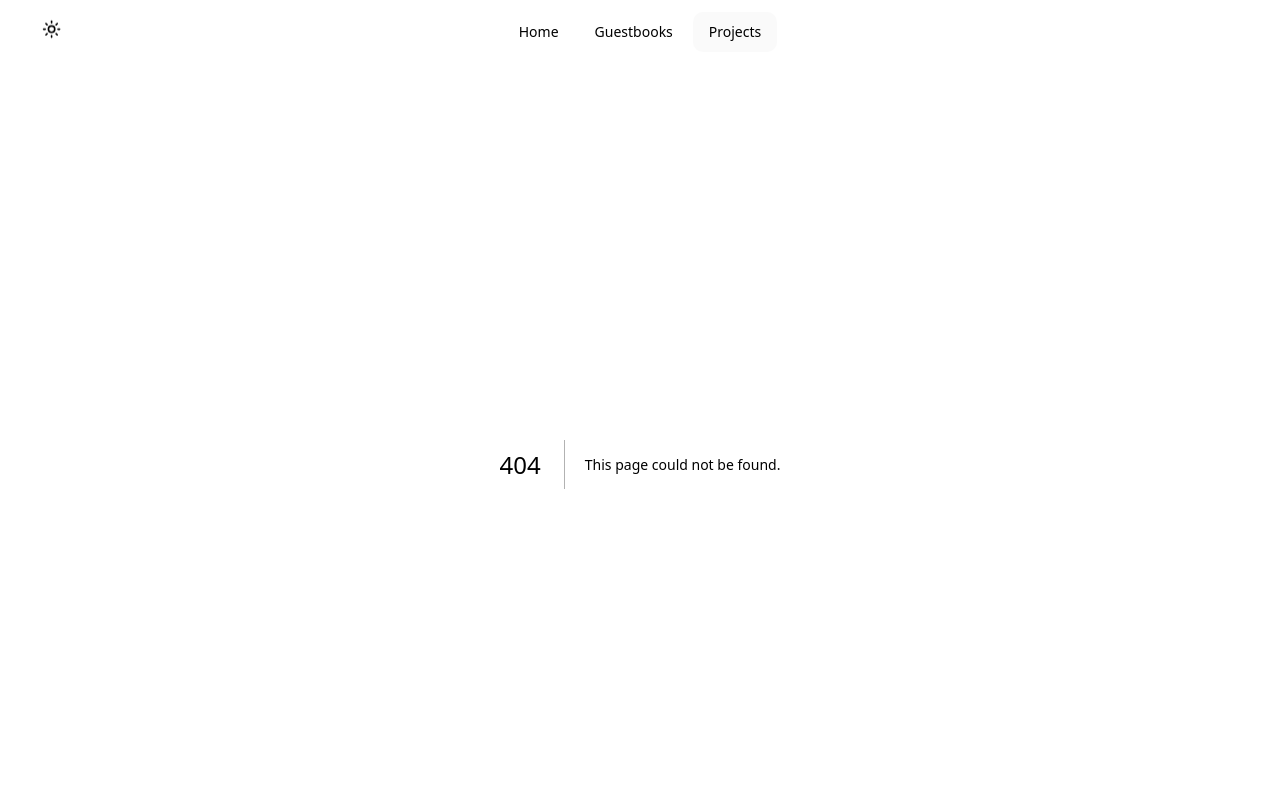
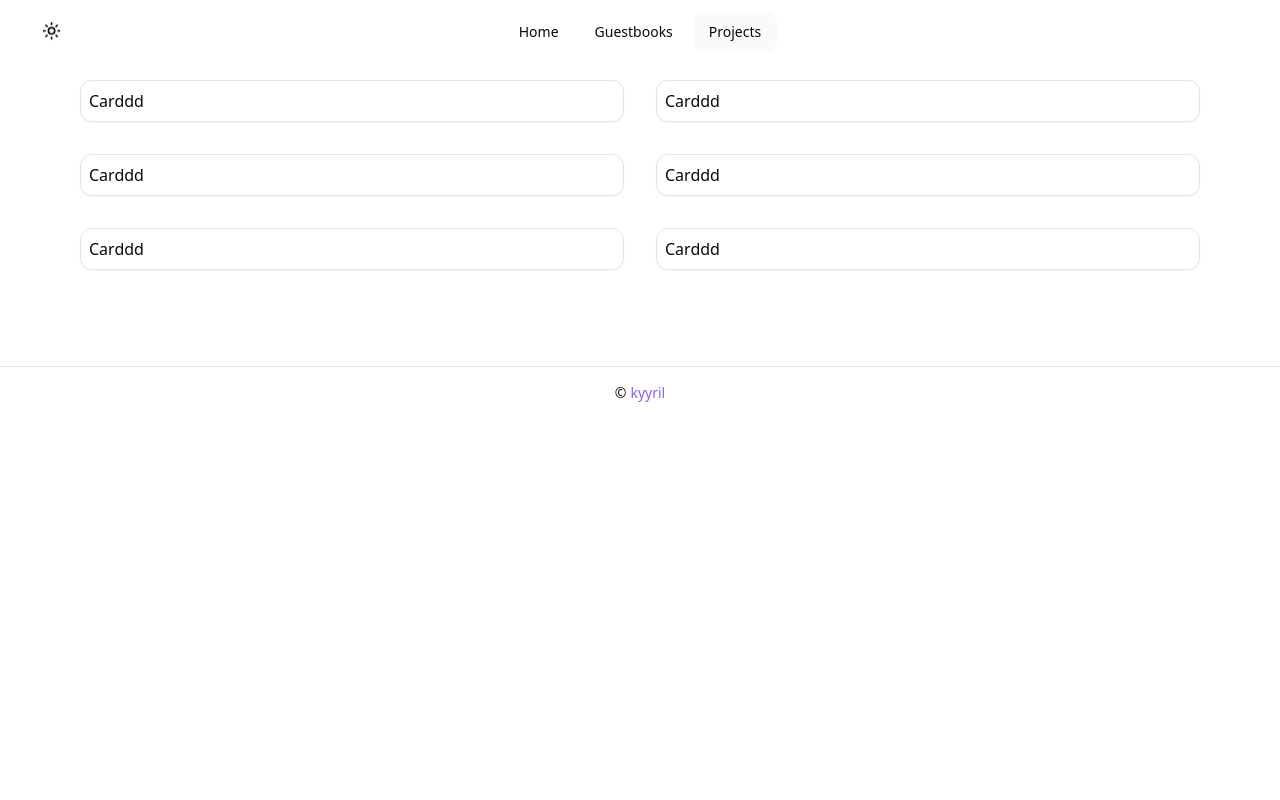
Before and after one commit to kyyril/personal-web, a Next.js app: page /projects in a window 1280 px wide. Before the commit this address had no page. Shown: the top 800 px of the page. Built offline with nearby package versions, Linux system fonts and the light colour scheme.

Commit message:
chore: project page

```diff
--- a/src/app/guestbook/page.tsx
+++ b/src/app/guestbook/page.tsx
@@ -33,7 +33,7 @@ async function getGuestBookEntry() {
 
 export default function GuestBook() {
   return (
-    <section className="max-w-7xl w-full px-4 md:px-8 mx-auto">
+    <section className="max-w-7xl w-full px-4 md:px-16 mx-auto">
       <h1 className="text-violet-500 text-3xl font-semibold lg:text-4xl flex items-end justify-end pt-4 pb-2">
         Guest<span className="font-bold text-primary font-mono">Books📑</span>
       </h1>
--- a/src/app/page.tsx
+++ b/src/app/page.tsx
@@ -1,7 +1,7 @@
 import Image from "next/image";
 import Link from "next/link";
 import { Button } from "@/components/ui/button";
-import { Github, GithubIcon, LinkedinIcon } from "lucide-react";
+import { Github, LinkedinIcon } from "lucide-react";
 
 export default function Home() {
   return (
--- /dev/null
+++ b/src/app/projects/page.tsx
@@ -0,0 +1,18 @@
+import { Card } from "@/components/ui/card";
+
+export default function ProjectPage() {
+  return (
+    <section className="max-w-7xl w-full px-4 md:px-16 mx-auto">
+      <div className="flex flex-col justify-center">
+        <ul className="grid grid-cols-1 sm:grid-cols-2 ">
+          <Card className="m-4 p-2 items-center">Carddd</Card>
+          <Card className="m-4 p-2 items-center">Carddd</Card>
+          <Card className="m-4 p-2 items-center">Carddd</Card>
+          <Card className="m-4 p-2 items-center">Carddd</Card>
+          <Card className="m-4 p-2 items-center">Carddd</Card>
+          <Card className="m-4 p-2 items-center">Carddd</Card>
+        </ul>
+      </div>
+    </section>
+  );
+}
--- a/src/components/ThemeToggle.tsx
+++ b/src/components/ThemeToggle.tsx
@@ -22,7 +22,7 @@ export default function ThemeToggler() {
 
   return (
     <Button
-      className="rounded-full"
+      className="rounded-full hover:bg-transparent"
       variant={"ghost"}
       size="icon"
       onClick={toggleTheme}
```
